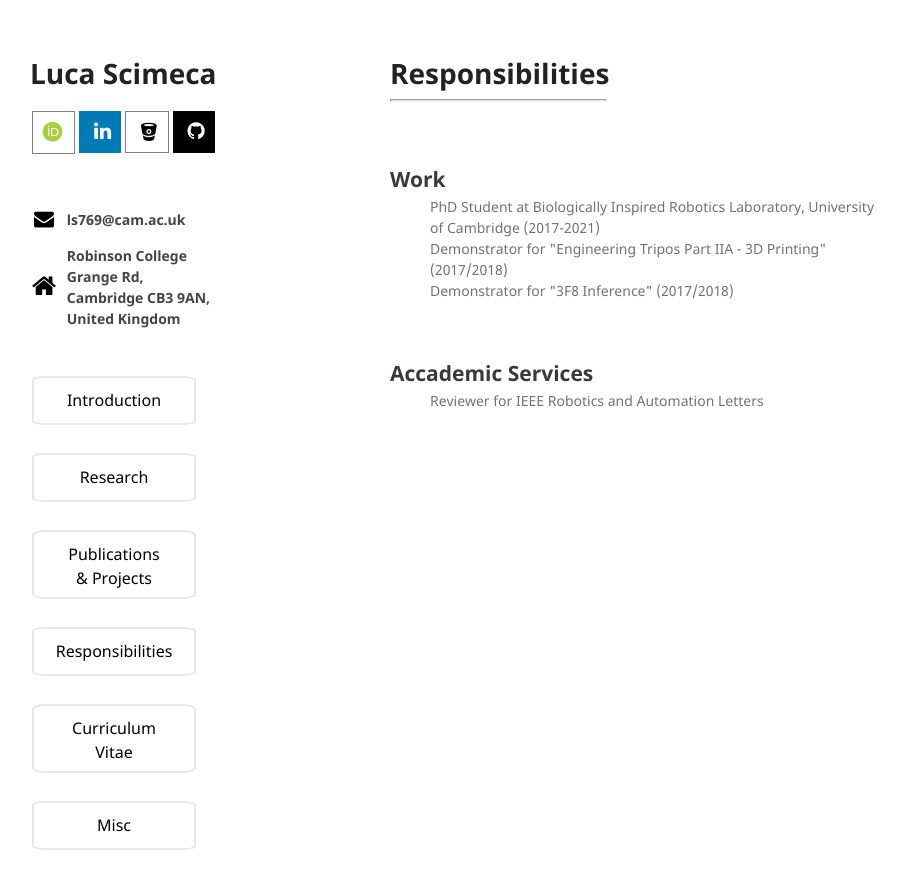
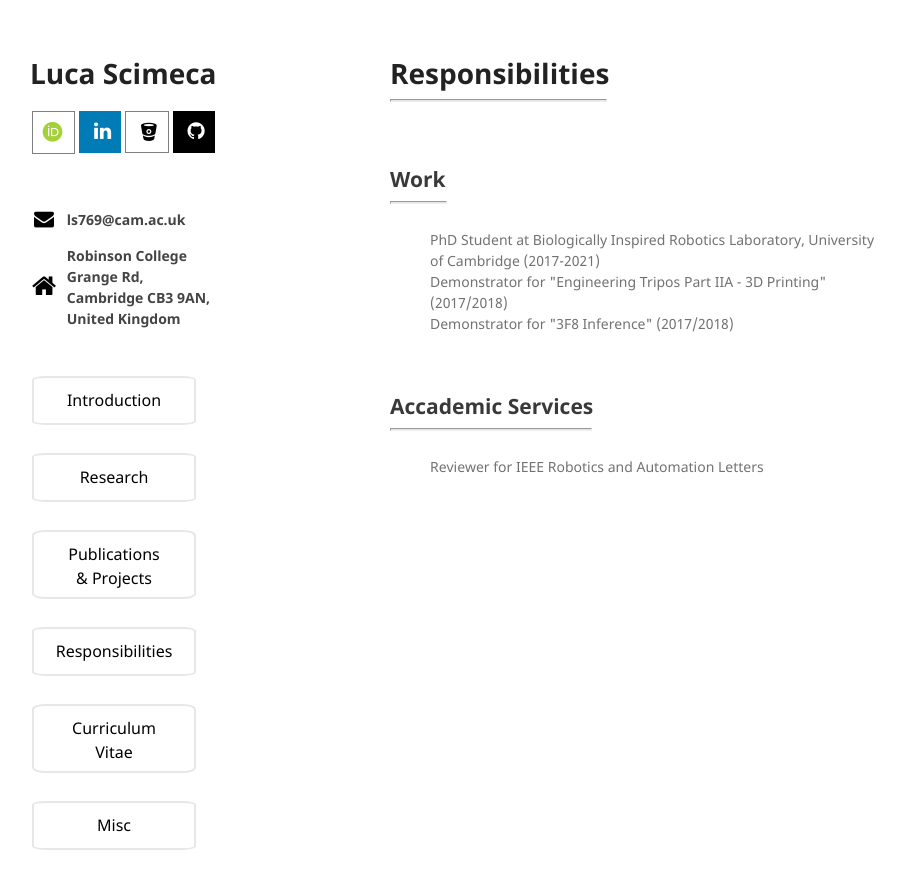
Before and after one commit to lucascimeca/lucascimeca.github.io, a Jekyll site: the page built from responsibilities.md, in a window 1280 px wide. Shown: the top 889 px of the page, without its empty margins (180-1085 px from the left). Built offline with Jekyll 4.4.1, drawn with Linux system fonts in a browser that asks for light colours; nearby versions of some CDN libraries; some web fonts are replaced; the repository's description, which GitHub fills in, is left out; our own code applies the rules of GitHub Pages for plain Markdown files.

Commit message:
Update responsibilities.md

```diff
--- a/responsibilities.md
+++ b/responsibilities.md
@@ -8,6 +8,8 @@ layout: default
 <br/>
 
 ## [](#review) Work
+<hr style="width: 55px">
+
 <ul style="list-style-type:disc">
   <li>PhD Student at Biologically Inspired Robotics Laboratory, University of Cambridge (2017-2021)</li>
   <li>Demonstrator for "Engineering Tripos Part IIA - 3D Printing" (2017/2018)</li>
@@ -17,6 +19,8 @@ layout: default
 <br/>
 
 ## [](#review) Accademic Services
+<hr style="width: 200px">
+
 <ul style="list-style-type:disc">
   <li>Reviewer for IEEE Robotics and Automation Letters</li>
 </ul>
```
